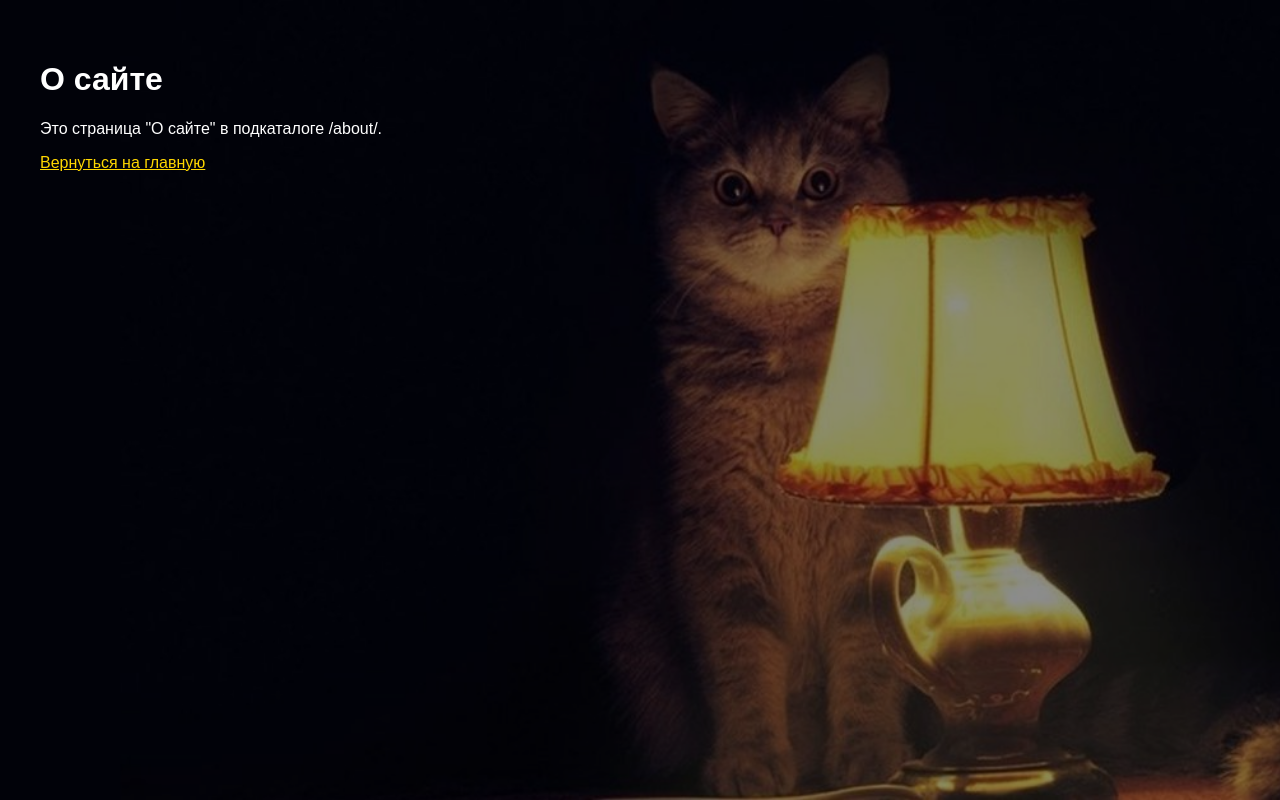
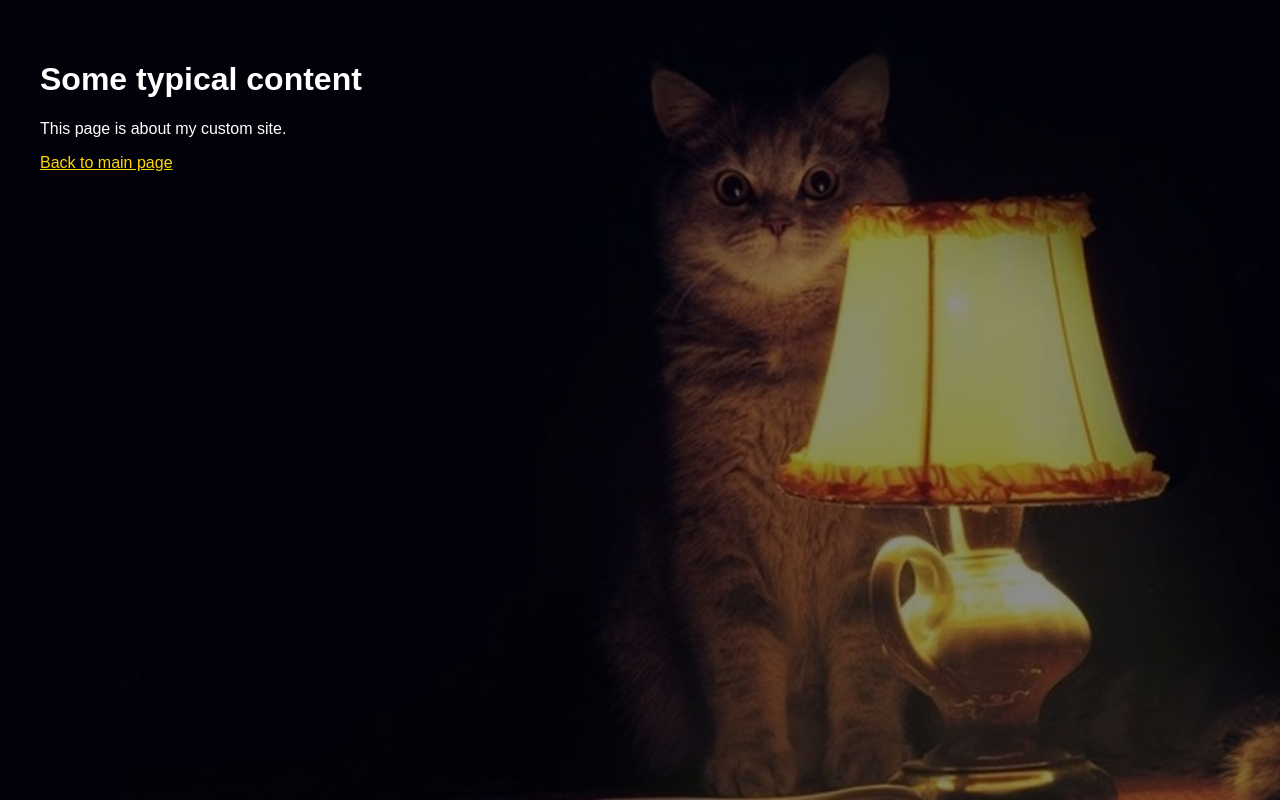
Before and after one commit to ZzodiA/laboratory, a plain HTML site: page about/index.html in a window 1280 px wide. Drawn offline with Linux system fonts and the light colour scheme.

Commit message:
Update about page title and content

```diff
--- a/about/index.html
+++ b/about/index.html
@@ -2,12 +2,12 @@
 <html lang="ru">
 <head>
     <meta charset="UTF-8">
-    <title>О сайте</title>
+    <title>About</title>
     <link rel="stylesheet" href="../style.css">
 </head>
 <body>
-    <h1>О сайте</h1>
-    <p>Это страница "О сайте" в подкаталоге /about/.</p>
-    <p><a href="../index.html">Вернуться на главную</a></p>
+    <h1>Some typical content</h1>
+    <p>This page is about my custom site.</p>
+    <p><a href="../index.html">Back to main page</a></p>
 </body>
 </html>
```
